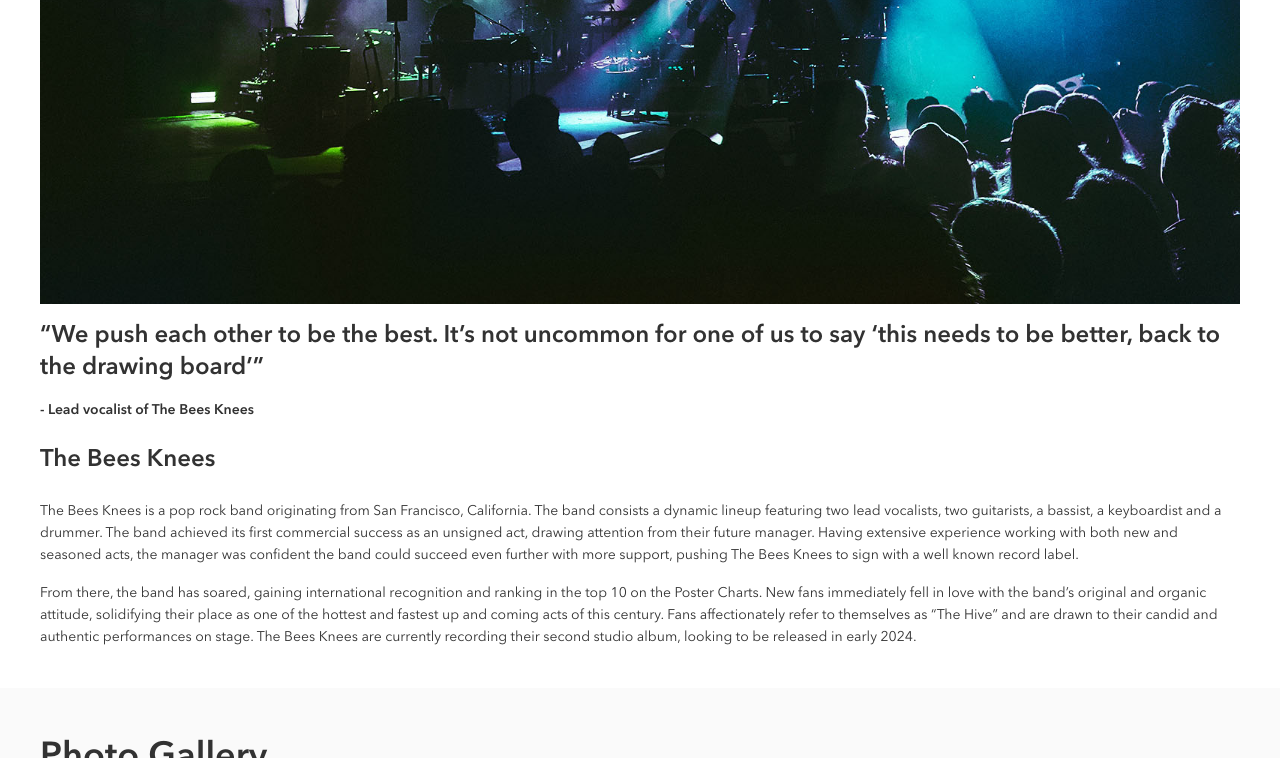
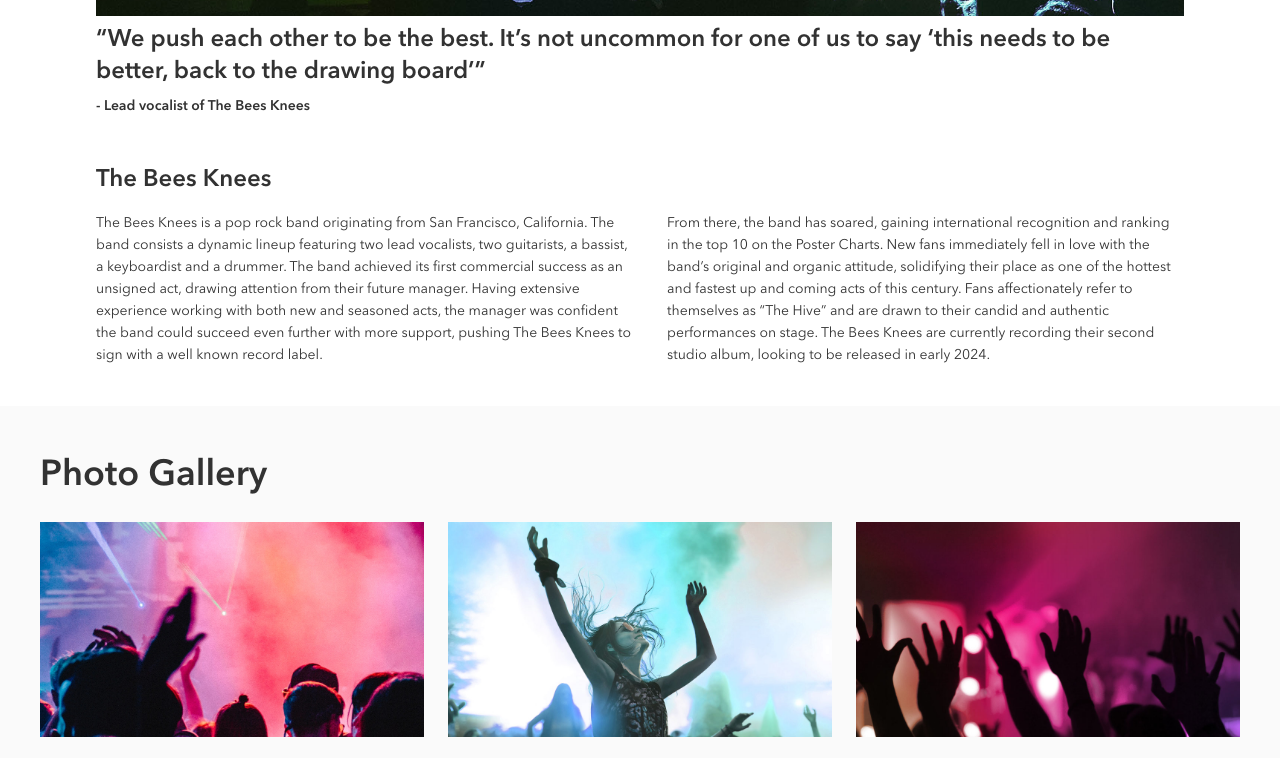
Before and after one commit to fstone-codes/freedom-stone-bandsite, a plain HTML site: page index.html in a window 1280 px wide. Shown: the part 1460-2218 px from the top of the page. Drawn offline with Linux system fonts and the light colour scheme.

Commit message:
edit div containers and spacing as per tablet mockup

```diff
--- a/index.html
+++ b/index.html
@@ -29,19 +29,21 @@
         </section>
         <section class="about">
             <h2 class="about__title">About the Musicians</h2>
+            <div class="about__dt-container">
                 <div class="about__container ">
                     <img class="about__image" src="./assets/images/band.jpg" alt="band on stage">
                     <p class="about__quote">“We push each other to be the best. It’s not uncommon for one of us to say ‘this needs to be better, back to the drawing board’”</p>
                     <p class="about__quote-author">- Lead vocalist of The Bees Knees</p>
+                </div>
                 <h3 class="about__subtitle">The Bees Knees</h3>
-            </div>
-            <div class="about__container">
+                <div class="about__para-container">
                     <p class="about__detail">
                         The Bees Knees is a pop rock band originating from San Francisco, California. The band consists a dynamic lineup featuring two lead vocalists, two guitarists, a bassist, a keyboardist and a drummer. The band achieved its first commercial success as an unsigned act, drawing attention from their future manager. Having extensive experience working with both new and seasoned acts, the manager was confident the band could succeed even further with more support, pushing The Bees Knees to sign with a well known record label.
                     </p>
                     <p class="about__detail">
                         From there, the band has soared, gaining international recognition and ranking in the top 10 on the Poster Charts. New fans immediately fell in love with the band’s original and organic attitude, solidifying their place as one of the hottest and fastest up and coming acts of this century. Fans affectionately refer to themselves as “The Hive” and are drawn to their candid and authentic performances on stage. The Bees Knees are currently recording their second studio album, looking to be released in early 2024.
                     </p>
+                </div>
             </div>
         </section>
         <section class="gallery">
--- a/styles/bio.scss
+++ b/styles/bio.scss
@@ -18,7 +18,11 @@
     }
 
     @include desktop {
-        @include flexbox(row, center, normal);
+        @include flexbox(row, normal, center);
+        gap: 3.5rem;
+        @include font-dt-body($primary-color-white);
+        padding: 0 0 0 2rem;
+        height: 5rem;
     }
 }
 
@@ -44,10 +48,6 @@
         background-repeat: no-repeat;
         width: 7.5rem;
         height: 1.25rem;
-    }
-
-    &__image {
-        width: 7.5rem;
     }
 }
 
@@ -101,6 +101,10 @@
     background-position: center;
     background-size: cover;
 
+    @include tablet {
+        padding: 0 2.5rem;
+    }
+
     &__overlay {
         position: absolute;
         top: 0;
@@ -140,17 +144,34 @@
         }
     }
 
+    &__dt-container {
+        @include flexbox(column, normal, normal);
+        gap: 1rem;
+
+        @include tablet {
+            padding: 0 3.5rem;
+        }
+    }
+
     &__container {
         @include flexbox(column, normal, normal);
-        gap: 1rem;
+        gap: 0.5rem;
     }
 
     &__image {
+        height: 50vw;
         width: 100%;
+        object-fit: cover;
+        object-position: bottom center;
+
+        @include tablet {
+            height: 40vw;
+            object-position: center center;
+        }
     }
 
     &__quote {
-        @include font-body-demi($primary-color-bandsite-black);
+        @include font-quote($primary-color-bandsite-black);
 
         @include tablet {
             @include font-dt-subheader($primary-color-bandsite-black);
@@ -171,6 +192,17 @@
 
         @include tablet {
             @include font-dt-subheader($primary-color-bandsite-black);
+            padding-top: 2rem;
+        }
+    }
+
+    &__para-container {
+        @include flexbox(column, normal, normal);
+        gap: 1rem;
+
+        @include tablet {
+            @include flexbox(row, normal, normal);
+            gap: 2rem;
         }
     }
 
@@ -190,7 +222,15 @@
     background-color: $secondary-color-alabaster;
 
     @include tablet {
+        gap: 1.5rem;
         padding: 3rem 2.5rem 2.5rem 2.5rem;
+    }
+
+    @include desktop {
+        // gap: 1.5rem;
+        // margin: 0 auto;
+        // padding: 0;
+        // width: 90vw;
     }
 
     &__title {
@@ -230,12 +270,19 @@
     background-color: $primary-color-bandsite-black;
 
     @include tablet {
+        padding: 3rem 2.5rem;
+        gap: 3rem;
         position: relative;
     }
 
     &__socials-container {
         @include flexbox(column, normal, normal);
         gap: 1rem;
+
+        @include tablet {
+            @include flexbox(row, normal, baseline);
+            gap: 2rem;
+        }
     }
 
     &__title {
@@ -260,6 +307,10 @@
     &__container {
         @include flexbox(column, normal, normal);
         gap: 1.5rem;
+
+        @include tablet {
+            @include flexbox(row, space-between, normal);
+        }
     }
 
     &__contact-container {
@@ -268,6 +319,7 @@
         @include font-body($primary-color-white);
 
         @include tablet {
+            gap: 1.5rem;
             @include font-dt-footer($primary-color-white);
         }
     }
--- a/styles/partials/_mixins.scss
+++ b/styles/partials/_mixins.scss
@@ -42,6 +42,13 @@
     font-size: $font-size-body;
     font-weight: $font-weight-demi;
     line-height: 1.125rem;
+}
+
+@mixin font-quote($color) {
+    color: $color;
+    font-size: $font-size-body;
+    font-weight: $font-weight-demi;
+    line-height: 1.375rem;
 }
 
 @mixin font-label($font-weight) {
```
Also changed, not shown: styles/bio.css. Lines whose indentation alone changed are shown as unchanged.
